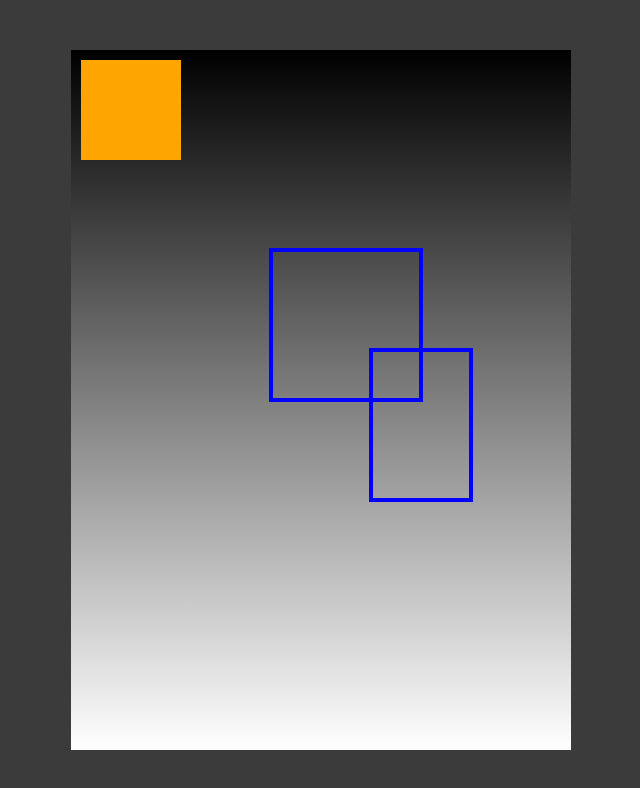
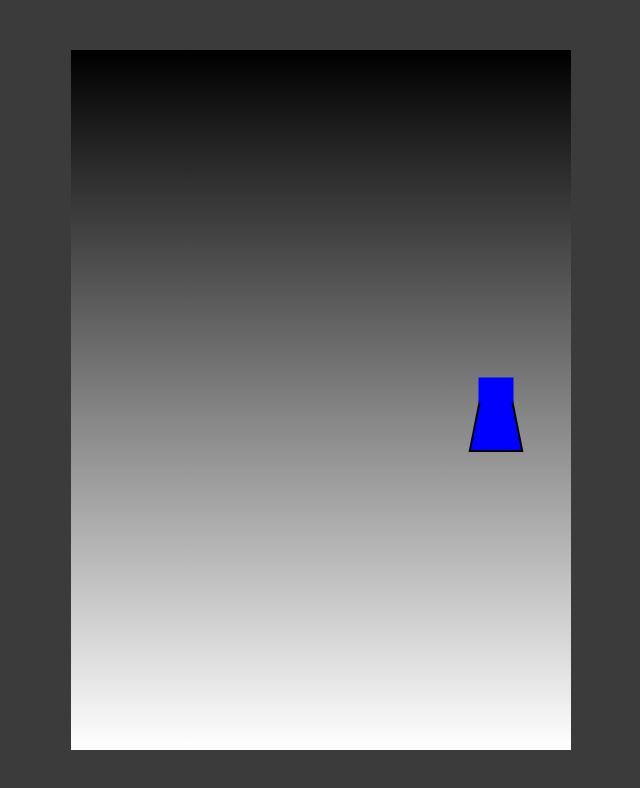
Before and after one commit to LucasGabriel77/game, a plain HTML site: page index.html in a window 1280 px wide. Shown: the whole page, without its empty margins (319-959 px from the left). Drawn offline with Linux system fonts and the light colour scheme.

Commit message:
detecção de teclas

```diff
--- a/class.js
+++ b/class.js
@@ -19,4 +19,42 @@ class obj{
         // des.closePath() // fim do obj
         des.stroke()
     }
+    des_car(){
+        //trapezio  do carro
+        des.beginPath()
+        des.moveTo(this.x,this.y)
+        des.lineTo(this.x+50, this.y)
+        des.lineTo(this.x+40, this.y-50)
+        des.lineTo(this.x+10, this.y-50)
+        des.closePath()
+        des.lineWidth = '4'
+        des.strokeStyle = 'black'
+        des.fillStyle = this.a
+        des.stroke()
+        des.fill()
+
+
+        des.beginPath()
+        des.lineWidth = '5'
+        des.strokeStyle = 'blue'
+        des.fillStyle = this.a
+        des.rect(this.x+10,this.y-70,30,20)
+        des.closePath()
+        des.stroke()
+        des.fill()}
+
+    // des_car(){
+    //     des.beginPath()
+    //     des.moveTo(this.x,this.y)
+    //     des.lineTo(this.x+150, this.y)
+    //     des.lineTo(this.x+150,this.y+150)
+    //     des.lineTo(this.x,this.y+150)
+    //     des.lineTo(this.x-10,this.y-10)
+    //     des.closePath()
+    //     des.lineWidth = '4'
+    //     des.strokeStyle = 'black'
+    //     des.fillStyle = this.a
+    //     des.stroke()
+    //     des.fill()
+    // }
 }
--- a/main.js
+++ b/main.js
@@ -2,10 +2,29 @@ let des = document.getElementById('des').getContext("2d")
 
 console.log(des)
 
-const quadrado1 = new obj(10,10,100,100,'orange')
-const quadrado2 = new obj(200,200,150,150, 'blue')
-const quadrado3 = new obj(300,300,100,150, 'blue')
+// const quadrado1 = new obj(10,10,100,100,'orange')
+// const quadrado2 = new obj(200,200,150,150, 'blue')
+// const quadrado3 = new obj(300,300,150,150, 'blue')
 
-quadrado1.des_obj()
-quadrado2.des_quad()
-quadrado3.des_quad()
+// quadrado1.des_obj()
+// quadrado2.des_quad()
+// quadrado3.des_quad()
+
+const carro = new obj(400,400,100,100, 'blue')
+carro.des_car()
+
+document.addEventListener('keydown', (e)=>{
+    if(e.key === 'a'){console.log(e)}
+    else if(e.key === 'w'){console.log(e)}
+    else if(e.key === 's'){console.log(e)}
+    else if(e.key === 'd'){console.log(e)}
+
+
+    }
+
+)
+
+document.addEventListener('keyup', (e)=>{
+    // console.log(e)
+}
+)
```
Also changed, not shown: index.html (+1 -0 lines).
